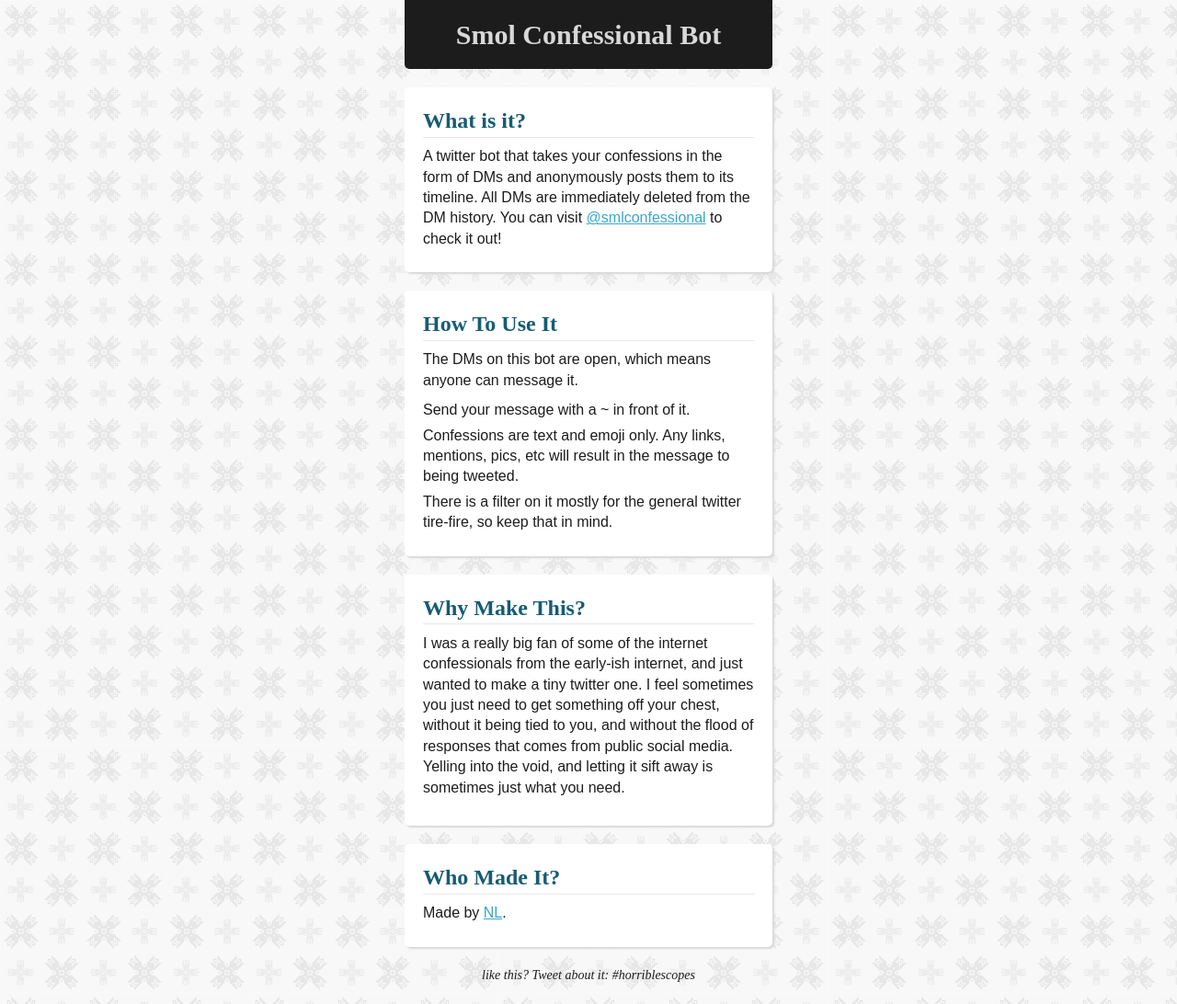
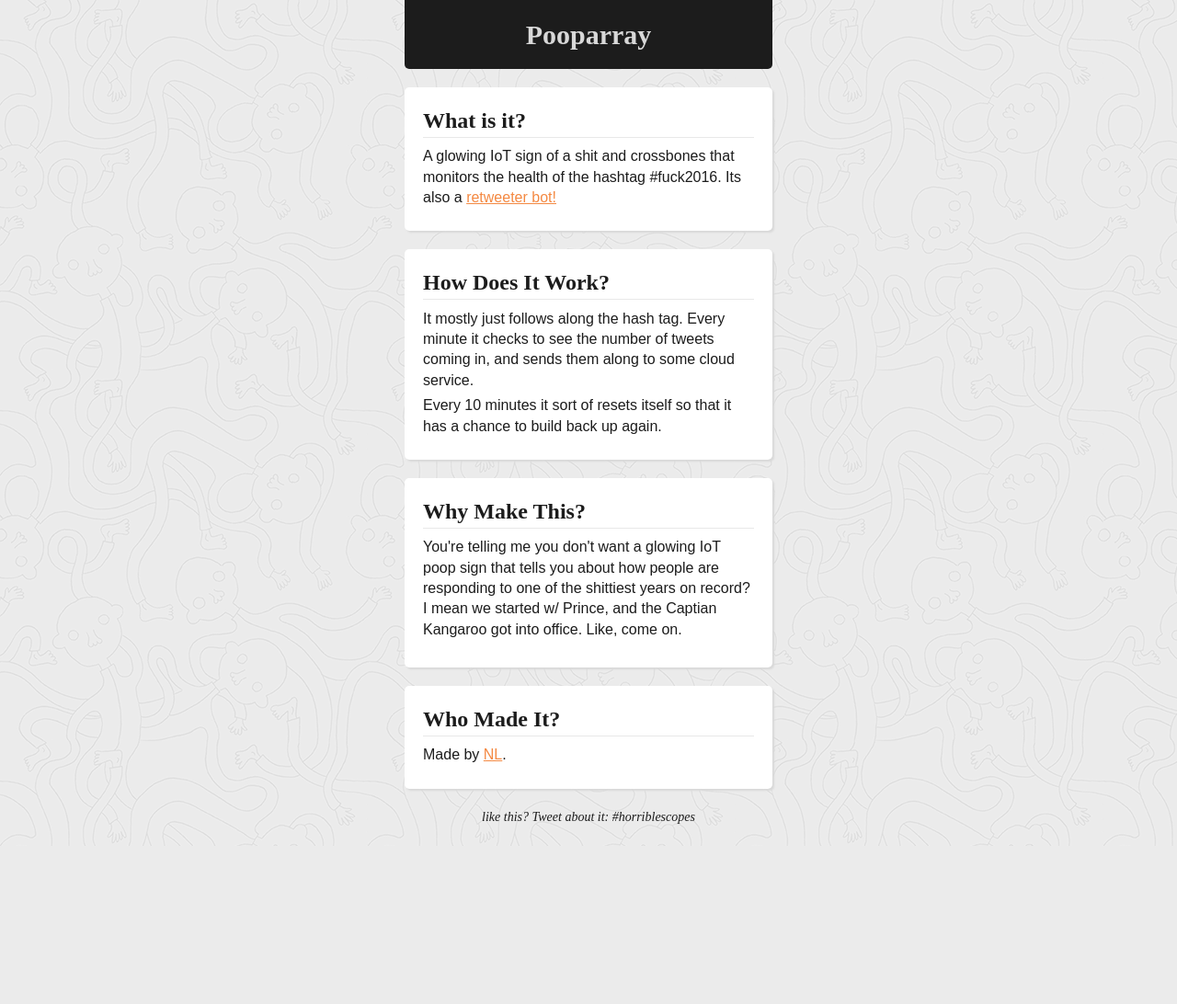
Before and after one commit to sharkwheels/Cc_pooparray_2, a Flask app: page / in a window 1280 px wide. Shown: the whole page at 92% size. After the commit the page ends 920 px from the top, so only its background shows below. Run offline with Flask 2, Linux system fonts and the light colour scheme; some web fonts are replaced.

Commit message:
making the front end.

```diff
--- a/app.py
+++ b/app.py
@@ -21,4 +21,4 @@
 
 if __name__ == '__main__': # If we're executing this app from the command line
     #app.run("127.0.0.1", port = 3000, debug=True, use_reloader=False)
-    app.run(debug=True, use_reloader=False)
+    app.run(debug=False, use_reloader=False)
--- a/static/style.css
+++ b/static/style.css
@@ -70,7 +70,7 @@
 
 
 body {
-    background: url(images/x_pattern.png);
+    background: url(images/ignasi_pattern_s.png);
     background-repeat: repeat;
     font: 16px/1.4em 'Ariel', sans-serif;
     color: #1c1c1c;
@@ -88,13 +88,13 @@
 }
 
 a {
-    color: #39A7CC;
+    color: #f48942;
 }
 
 
 h2 {
     border-bottom: 1px solid #e8e8e8;
-    color: #165C73;
+    color: #48942;
     font-family: 'Droid Serif', serif;
     font-size: 24px;
     line-height: 1.4em;
--- a/templates/layout.html
+++ b/templates/layout.html
@@ -6,13 +6,13 @@
 
   <link rel="stylesheet" href="{{ url_for('static', filename='style.css') }}">
   <link href='http://fonts.googleapis.com/css?family=Droid+Serif' rel='stylesheet' type='text/css'>
-  <title>Smol Confessional</title>
+  <title>Poop Array</title>
 </head>
 <body id="home">
 	<div class="wrapper">
 		<header>
 			<!-- header -->
-			<h1 class="logo"><a href="http://horriblescope.herokuapp.com">Smol Confessional Bot</a></h1>
+			<h1 class="logo"><a href="http://pooparray.herokuapp.com">Pooparray</a></h1>
 
 		</header>
 			<!-- content -->
--- a/templates/main.html
+++ b/templates/main.html
@@ -3,20 +3,18 @@
 {% block content %}
  <article>
  	<h2>What is it?</h2>
- 	<p>A twitter bot that takes your confessions in the form of DMs and anonymously posts them to its timeline. All DMs are immediately deleted from the DM history. You can visit <a href="http://twitter.com/smlconfessional" target="_blank">@smlconfessional</a> to check it out!</p>
+ 	<p>A glowing IoT sign of a shit and crossbones that monitors the health of the hashtag #fuck2016. Its also a <a href="http://twitter.com/pooparray" target="_blank">retweeter bot!</a></p>
   </article>
 
    <article>
-  	<h2>How To Use It</h2>
-  	<p>The DMs on this bot are open, which means anyone can message it. <p>
-  	<p>Send your message with a ~ in front of it.</p>
-  	<p>Confessions are text and emoji only. Any links, mentions, pics, etc will result in the message to being tweeted.</p>
-    <p>There is a filter on it mostly for the general twitter tire-fire, so keep that in mind.</p>
+  	<h2>How Does It Work?</h2>
+  	<p>It mostly just follows along the hash tag. Every minute it checks to see the number of tweets coming in, and sends them along to some cloud service.</p>
+    <p>Every 10 minutes it sort of resets itself so that it has a chance to build back up again.</p>
   </article>
 
   <article>
   	<h2>Why Make This?</h2>
-  	<p>I was a really big fan of some of the internet confessionals from the early-ish internet, and just wanted to make a tiny twitter one. I feel sometimes you just need to get something off your chest, without it being tied to you, and without the flood of responses that comes from public social media. Yelling into the void, and letting it sift away is sometimes just what you need.<p>
+  	<p>You're telling me you don't want a glowing IoT poop sign that tells you about how people are responding to one of the shittiest years on record? I mean we started w/ Prince, and the Captian Kangaroo got into office. Like, come on.<p>
   </article>
 
   <article>
```
Also changed, not shown: static/images/catpaper.jpg (deleted), static/images/ignasi_pattern_s.png (added).
